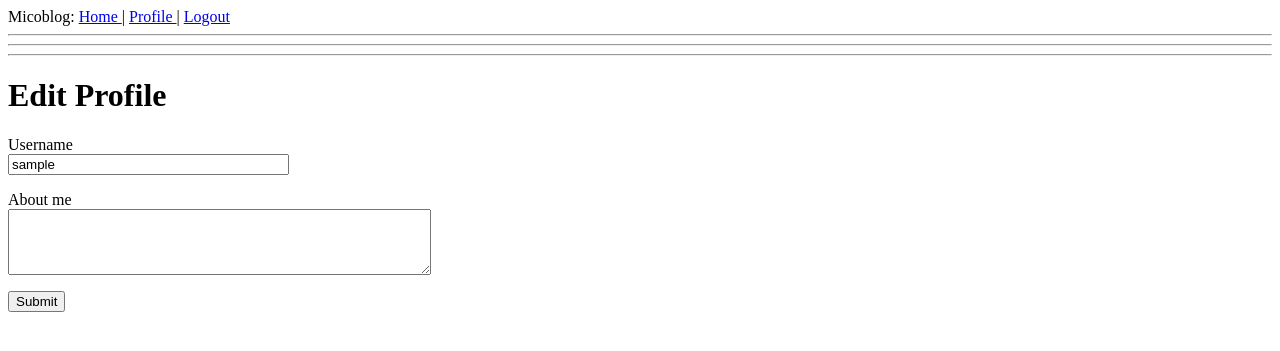
After one commit to jack-zheng/microblog, a Flask app: page /edit_profile in a window 1280 px wide. The commit adds this page. Shown: the top 351 px of the page. Run offline with Flask 2, Linux system fonts and the light colour scheme; the visitor is signed in with stand-in values (Sample User, id 1); data comes from the database, SQL or seed files in the repository; both versions use the stored data as it was after the commit.

Commit message:
finish avatar and profile func

```diff
--- a/app/forms.py
+++ b/app/forms.py
@@ -1,6 +1,8 @@
 from flask_wtf import FlaskForm
-from wtforms import StringField, PasswordField, BooleanField, SubmitField
-from wtforms.validators import DataRequired, ValidationError, Email, EqualTo
+from wtforms import StringField, PasswordField,\
+        BooleanField, SubmitField,TextAreaField
+from wtforms.validators import DataRequired, ValidationError, Email,\
+        EqualTo,Length
 from app.models import User
 
 
@@ -28,3 +30,9 @@ class RegistrationForm(FlaskForm):
         user = User.query.filter_by(email=email.data).first()
         if user is not None:
             raise ValidationError('Please use a different email addr')
+
+
+class EditProfileForm(FlaskForm):
+    username = StringField('Username', validators=[DataRequired()])
+    about_me = TextAreaField('About me', validators=[Length(min=0, max=140)])
+    submit = SubmitField('Submit')
--- a/app/models.py
+++ b/app/models.py
@@ -1,3 +1,4 @@
+from hashlib import md5
 from werkzeug.security import generate_password_hash, check_password_hash
 from app import db, login
 from datetime import datetime
@@ -14,6 +15,8 @@ class User(UserMixin, db.Model):
     email = db.Column(db.String(120), index=True, unique=True)
     password_hash = db.Column(db.String(128))
     posts = db.relationship('Post', backref='author', lazy='dynamic')
+    about_me = db.Column(db.String(140))
+    last_seen = db.Column(db.DateTime, default=datetime.utcnow)
 
     def __repr__(self):
         return '<User {}>'.format(self.username)
@@ -24,6 +27,11 @@ class User(UserMixin, db.Model):
     def check_password(self, password):
         return check_password_hash(self.password_hash, password)
 
+    def avatar(self, size):
+        digest = md5(self.email.lower().encode('utf-7')).hexdigest()
+        return 'https://www.gravatar.com/avatar/{}?d=identicon&s={}'.format(
+            digest, size)
+
 class Post(db.Model):
     id = db.Column(db.Integer, primary_key =True)
     body = db.Column(db.String(140))
--- a/app/routes.py
+++ b/app/routes.py
@@ -1,10 +1,17 @@
+from datetime import datetime
 from flask import render_template, flash, redirect, url_for, request
 from app import app, db
-from app.forms import LoginForm, RegistrationForm
+from app.forms import LoginForm, RegistrationForm, EditProfileForm
 from flask_login import current_user, login_user, logout_user, login_required
 from app.models import User
 from werkzeug.urls import url_parse
 
+
+@app.before_request
+def before_request():
+    if current_user.is_authenticated:
+        current_user.last_seen = datetime.utcnow()
+        db.session.commit()
 
 @app.route('/')
 @app.route('/index')
@@ -61,3 +68,31 @@ def register():
         flash('Now, You are a new registed user')
         return redirect(url_for('login'))
     return render_template('register.html', title='Register', form=form)
+
+
+@app.route('/user/<username>')
+@login_required
+def user(username):
+    user = User.query.filter_by(username=username).first_or_404()
+    posts = [
+            {'author': user, 'body':'Test Post 01'},
+            {'author': user, 'body':'Test Post 02'},
+            ]
+    return render_template('user.html', user=user, posts=posts)
+
+
+@app.route('/edit_profile', methods=['GET', 'POST'])
+@login_required
+def edit_profile():
+    form = EditProfileForm()
+    if form.validate_on_submit():
+        current_user.username = form.username.data
+        current_user.about_me = form.about_me.data
+        db.session.commit()
+        flash('Your changes have been saved.')
+        return redirect(url_for('edit_profile'))
+    elif request.method == 'GET':
+        form.username.data = current_user.username
+        form.about_me.data = current_user.about_me
+    return render_template('edit_profile.html', title='Edit Profile',
+            form=form)
--- /dev/null
+++ b/app/templates/_post.html
@@ -0,0 +1,6 @@
+<table>
+		<tr valign="top">
+				<td><img src="{{ post.author.avatar(36) }}"></td>
+				<td>{{ post.author.username }} says:<br>{{ post.body }}</td>
+		</tr>
+</table>
--- a/app/templates/base.html
+++ b/app/templates/base.html
@@ -9,10 +9,11 @@
 	<body>
 		<div>
 			Micoblog:
-			<a href="{{ url_for('index') }}"> Home </a><br>
+			<a href="{{ url_for('index') }}"> Home </a>|
 			{% if current_user.is_anonymous %}
-			<a href="{{ url_for('login') }}"> Login </a>
+			<a href="{{ url_for('login') }}"> Login </a>|
 			{% else %}
+			<a href="{{ url_for('user', username=current_user.username) }}"> Profile </a>|
 			<a href="{{ url_for('logout') }}"> Logout </a>
 			{% endif %}
 		</div>
--- /dev/null
+++ b/app/templates/edit_profile.html
@@ -0,0 +1,23 @@
+{% extends "base.html" %}
+
+{% block content %}
+    <h1>Edit Profile</h1>
+    <form action="" method="post">
+        {{ form.hidden_tag() }}
+        <p>
+            {{ form.username.label }}<br>
+            {{ form.username(size=32) }}<br>
+            {% for error in form.username.errors %}
+            <span style="color: red;">[{{ error }}]</span>
+            {% endfor %}
+        </p>
+        <p>
+            {{ form.about_me.label }}<br>
+            {{ form.about_me(cols=50, rows=4) }}<br>
+            {% for error in form.about_me.errors %}
+            <span style="color: red;">[{{ error }}]</span>
+            {% endfor %}
+        </p>
+        <p>{{ form.submit() }}</p>
+    </form>
+{% endblock %}
```
Also changed, not shown: app/migrations/versions/4998b25d58f1_new_fields_in_user_model.py (added, +30 -0 lines), app/templates/user.html (added, +23 -0 lines), app/app.db.
